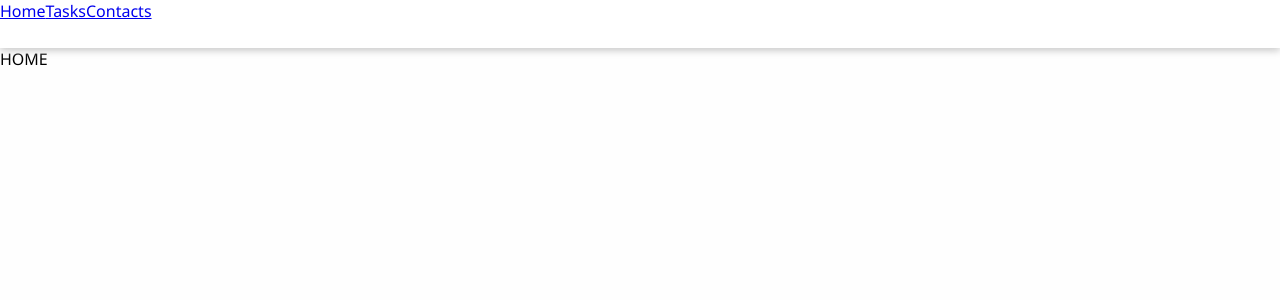
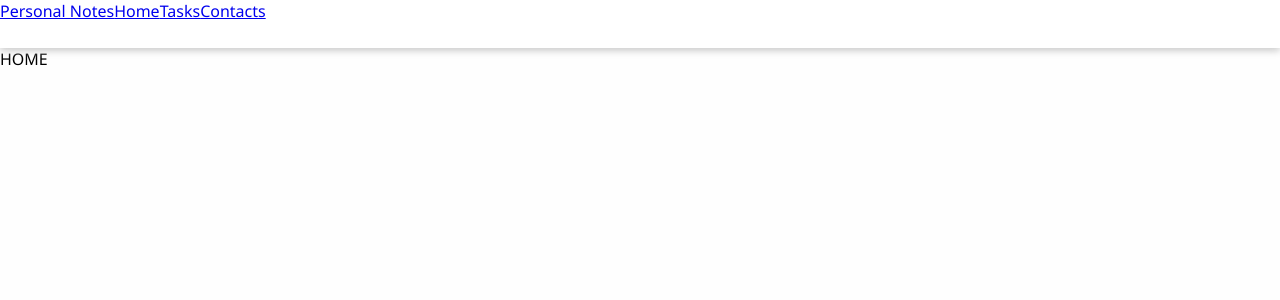
Before and after one commit to m-lobocki/PersonalNotes, a React (Create React App) app: page / in a window 1280 px wide. Shown: the top 300 px of the page. Built offline with nearby package versions, Linux system fonts and the light colour scheme.

Commit message:
Add brand and selectors for navigation bar

```diff
--- a/src/components/NavigationBar.scss
+++ b/src/components/NavigationBar.scss
@@ -6,4 +6,12 @@
   z-index: 10;
   background-color: white;
   box-shadow: 0 3px 7px #cccccc;
+
+  &__brand {
+
+  }
+
+  &__link {
+
+  }
 }
--- a/src/components/NavigationBar.tsx
+++ b/src/components/NavigationBar.tsx
@@ -6,8 +6,9 @@ export default class NavigationBar extends Component {
     render() {
         return (
             <nav className="navigation-bar">
+                <NavLink className="navigation-bar__brand" exact to="/">Personal Notes</NavLink>
                 <NavLink className="navigation-bar__link" activeClassName="navigation-bar__link--active"
-                         to="/" exact>Home</NavLink>
+                         exact to="/">Home</NavLink>
                 <NavLink className="navigation-bar__link" activeClassName="navigation-bar__link--active"
                          to="/tasks">Tasks</NavLink>
                 <NavLink className="navigation-bar__link" activeClassName="navigation-bar__link--active"
```
